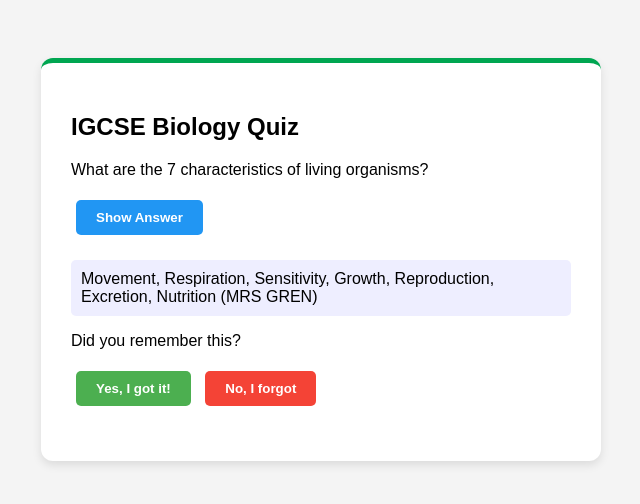
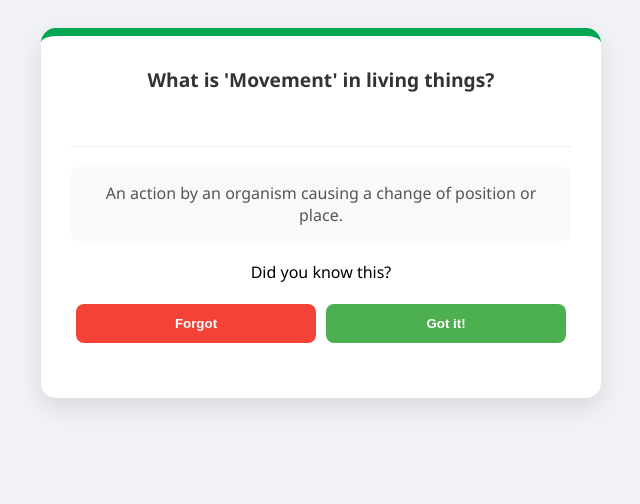
Before and after one commit to pukpnd-prog/biology-quiz2, a plain HTML site: page index.html in a window 1280 px wide. Both pictures are taken after a click on the button "Show Answer". Shown: the whole page, without its empty margins (319-959 px from the left). Drawn offline with Linux system fonts and the light colour scheme.

Commit message:
Update index.html

```diff
--- a/index.html
+++ b/index.html
@@ -2,70 +2,103 @@
 <html lang="en">
 <head>
     <meta charset="UTF-8">
-    <title>Spaced Repetition Quiz</title>
+    <meta name="viewport" content="width=device-width, initial-scale=1.0">
+    <title>Biology Spaced Repetition</title>
     <style>
-        body { font-family: sans-serif; display: flex; justify-content: center; padding: 50px; background: #f4f4f4; }
-        #quiz-container { background: white; padding: 30px; border-radius: 12px; box-shadow: 0 4px 10px rgba(0,0,0,0.1); max-width: 500px; width: 100%; border-top: 5px solid #00a651; }
-        button { cursor: pointer; border: none; padding: 10px 20px; border-radius: 5px; margin: 5px; font-weight: bold; }
-        .btn-blue { background: #2196F3; color: white; }
-        .btn-green { background: #4CAF50; color: white; }
-        .btn-red { background: #f44336; color: white; }
+        body { font-family: 'Segoe UI', Tahoma, Geneva, Verdana, sans-serif; background: #f0f2f5; display: flex; justify-content: center; padding: 20px; }
+        #quiz-card { background: white; width: 100%; max-width: 500px; padding: 30px; border-radius: 15px; box-shadow: 0 10px 25px rgba(0,0,0,0.1); border-top: 8px solid #00a651; text-align: center; }
+        .question-text { font-size: 1.2rem; font-weight: bold; color: #333; margin-bottom: 20px; min-height: 60px; }
+        .btn { padding: 12px 25px; border: none; border-radius: 8px; font-weight: bold; cursor: pointer; transition: 0.2s; margin: 5px; }
+        .btn-primary { background: #2196F3; color: white; width: 100%; }
+        .btn-success { background: #4CAF50; color: white; flex: 1; }
+        .btn-danger { background: #f44336; color: white; flex: 1; }
+        #answer-area { display: none; margin-top: 20px; padding-top: 20px; border-top: 1px solid #eee; }
+        .answer-text { background: #f9f9f9; padding: 15px; border-radius: 8px; color: #555; margin-bottom: 20px; }
+        .button-group { display: flex; justify-content: space-between; }
+        #status-bar { margin-top: 20px; font-size: 0.8rem; color: #888; }
     </style>
 </head>
 <body>
 
-<div id="quiz-container">
-    <h2>IGCSE Biology Quiz</h2>
-    <div id="game-area">
-        <p id="question">Loading question...</p>
-        <button class="btn-blue" onclick="showAnswer()">Show Answer</button>
+<div id="quiz-card">
+    <div id="quiz-content">
+        <div class="question-text" id="q-text">Loading your next review...</div>
+        <button class="btn btn-primary" id="show-btn" onclick="showAnswer()">Show Answer</button>
 
-        <div id="answer-section" style="display:none; margin-top:20px;">
-            <p id="answer" style="background: #eef; padding: 10px; border-radius: 5px;"></p>
-            <p>Did you remember this?</p>
-            <button class="btn-green" onclick="handleInput(true)">Yes, I got it!</button>
-            <button class="btn-red" onclick="handleInput(false)">No, I forgot</button>
+        <div id="answer-area">
+            <div class="answer-text" id="a-text"></div>
+            <p>Did you know this?</p>
+            <div class="button-group">
+                <button class="btn btn-danger" onclick="submitResult(false)">Forgot</button>
+                <button class="btn btn-success" onclick="submitResult(true)">Got it!</button>
+            </div>
         </div>
     </div>
-    <p id="status" style="font-size: 12px; color: gray; margin-top: 20px;"></p>
+    <div id="status-bar"></div>
 </div>
 
 <script>
-    // THE DATA: Your biology questions
-    const cardData = {
-        id: "mrs_gren_001",
-        question: "What are the 7 characteristics of living organisms?",
-        answer: "Movement, Respiration, Sensitivity, Growth, Reproduction, Excretion, Nutrition (MRS GREN)"
-    };
+    // 1. DATA: Add your Biology questions here
+    const questions = [
+        { id: 'b1', q: "What is 'Movement' in living things?", a: "An action by an organism causing a change of position or place." },
+        { id: 'b2', q: "Define 'Respiration'.", a: "Chemical reactions in cells that break down nutrient molecules to release energy." },
+        { id: 'b3', q: "What is 'Sensitivity'?", a: "The ability to detect and respond to changes in the environment." },
+        { id: 'b4', q: "Define 'Excretion'.", a: "Removal from organisms of toxic materials and substances in excess of requirements." },
+        { id: 'b5', q: "What is 'Nutrition'?", a: "Taking in of materials for energy, growth, and development." }
+    ];
 
-    // THE BRAIN: Spaced Repetition Logic
-    function handleInput(isCorrect) {
-        let progress = JSON.parse(localStorage.getItem('quiz_progress')) || {};
-        let current = progress[cardData.id] || { level: 1 };
+    let currentCard = null;
 
-        if (isCorrect) {
-            current.level = Math.min(current.level + 1, 5);
-        } else {
-            current.level = 1;
+    // 2. LOGIC: Find which card is due for review
+    function getNextCard() {
+        const progress = JSON.parse(localStorage.getItem('bio_prog')) || {};
+        const now = Date.now();
+
+        // Filter for cards that are new OR due now
+        const dueCards = questions.filter(q => {
+            if (!progress[q.id]) return true; // New card
+            return progress[q.id].nextReview <= now; // Due card
+        });
+
+        if (dueCards.length === 0) {
+            document.getElementById('quiz-content').innerHTML = "🎉 <h3>All caught up!</h3><p>Come back later for your next scheduled review.</p>";
+            return;
         }
 
-        const intervals = [0, 1, 10, 1440, 7200, 43200];
-        current.nextReview = Date.now() + (intervals[current.level] * 60 * 1000);
-
-        progress[cardData.id] = current;
-        localStorage.setItem('quiz_progress', JSON.stringify(progress));
-
-        alert("Progress Saved! Level: " + current.level);
-        location.reload(); // Refresh to check timing
+        currentCard = dueCards[0];
+        document.getElementById('q-text').innerText = currentCard.q;
+        document.getElementById('a-text').innerText = currentCard.a;
     }
 
     function showAnswer() {
-        document.getElementById('answer-section').style.display = 'block';
+        document.getElementById('answer-area').style.display = 'block';
+        document.getElementById('show-btn').style.display = 'none';
     }
 
-    // Initialize Page
-    document.getElementById('question').innerText = cardData.question;
-    document.getElementById('answer').innerText = cardData.answer;
+    function submitResult(isCorrect) {
+        let progress = JSON.parse(localStorage.getItem('bio_prog')) || {};
+        let p = progress[currentCard.id] || { level: 0 };
+
+        if (isCorrect) {
+            p.level = Math.min(p.level + 1, 5);
+        } else {
+            p.level = 1;
+        }
+
+        // Intervals: New, 1m, 10m, 1day, 5days, 30days
+        const intervals = [0, 1, 10, 1440, 7200, 43200];
+        p.nextReview = Date.now() + (intervals[p.level] * 60 * 1000);
+
+        progress[currentCard.id] = p;
+        localStorage.setItem('bio_prog', JSON.stringify(progress));
+
+        // Refresh for next card
+        document.getElementById('answer-area').style.display = 'none';
+        document.getElementById('show-btn').style.display = 'block';
+        getNextCard();
+    }
+
+    getNextCard();
 </script>
 
 </body>
```
